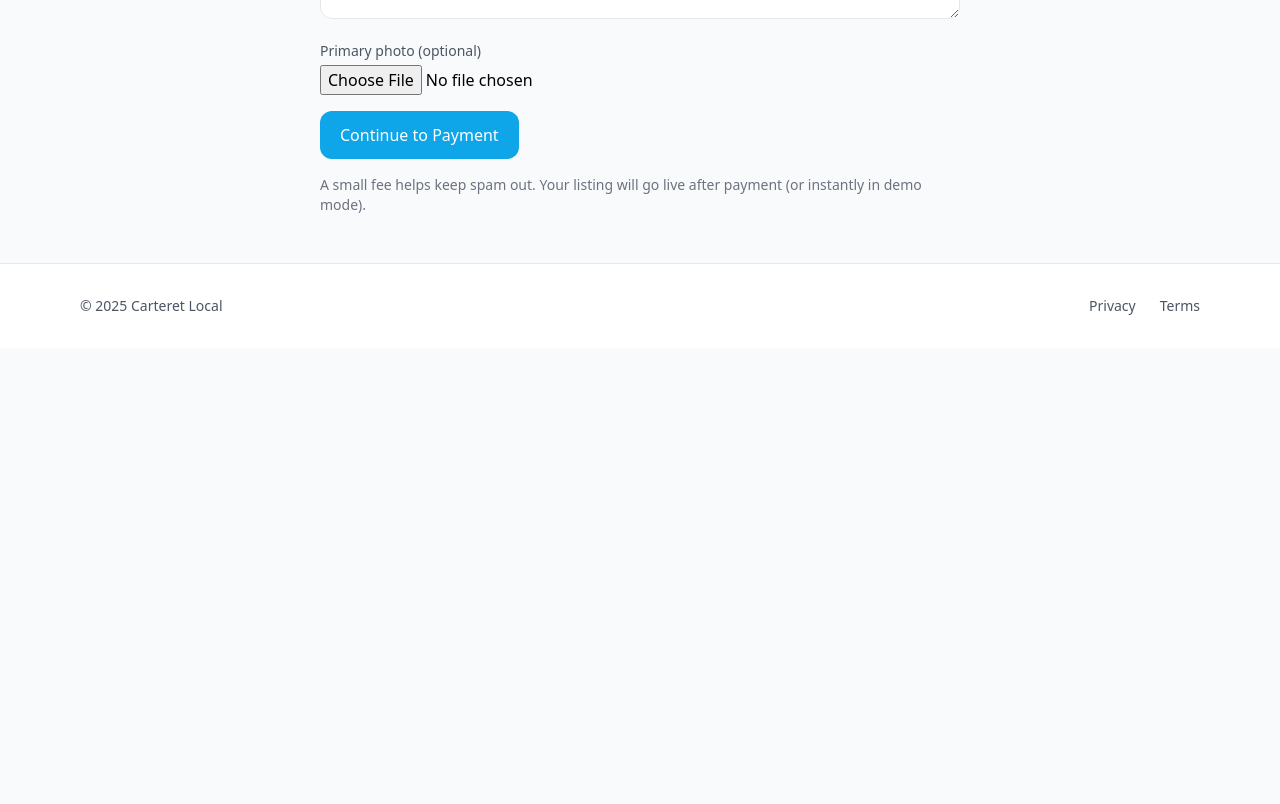
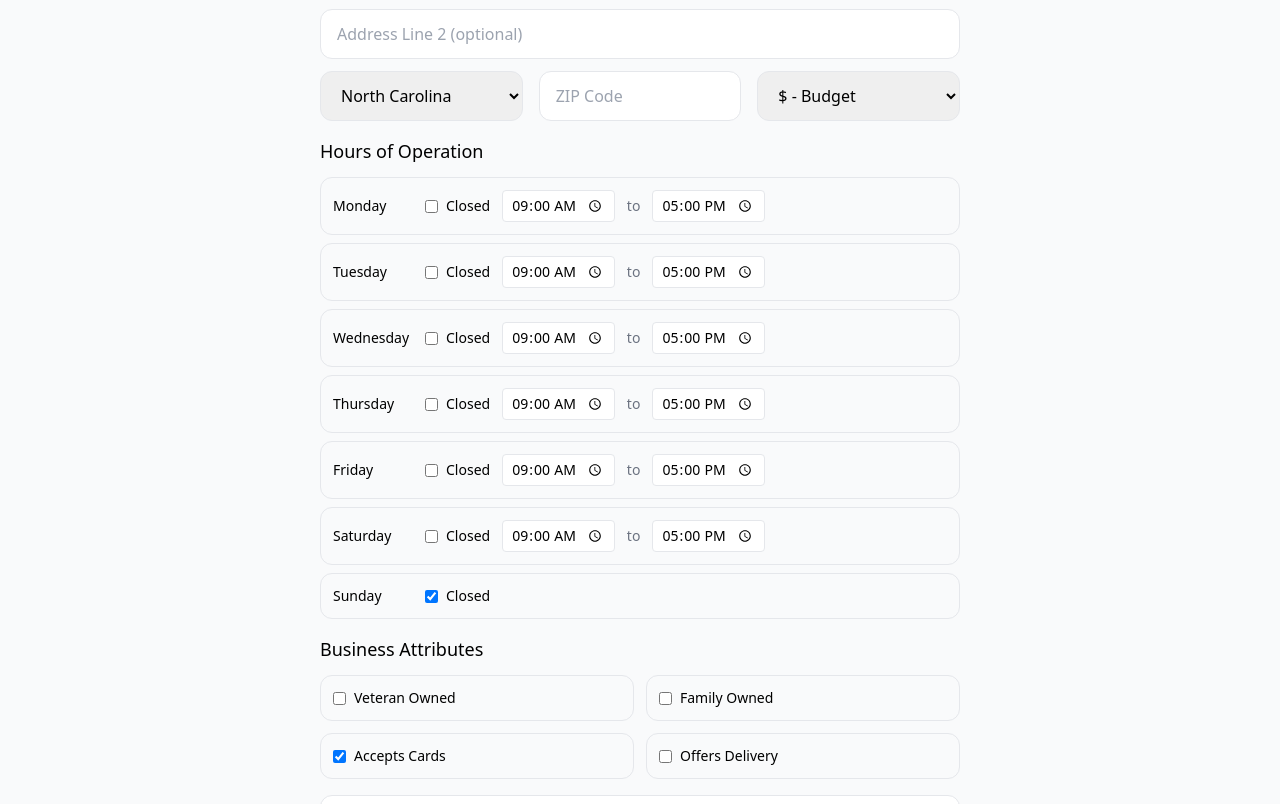
Before and after one commit to CRMwebsolution/carteret-count-biz, a React (Vite) app: page /add in a window 1280 px wide. Shown: the part 460-1264 px from the top of the page. Before the commit the page ends 808 px from the top, so only its background shows below. Built offline with nearby package versions, Linux system fonts and the light colour scheme; no server answers.

Commit message:
Add all listing fields with user-friendly hours input

```diff
--- a/src/pages/AddBusiness.tsx
+++ b/src/pages/AddBusiness.tsx
@@ -8,11 +8,49 @@ const MOCK = import.meta.env.VITE_MOCK_PAYMENTS === 'true'
 
 export default function AddBusiness(){
   const { user } = useAuth()
-  const [form, setForm] = useState<any>({ name: '', city: '', phone: '', website: '', description: '' })
+  const [form, setForm] = useState<any>({
+    name: '',
+    city: '',
+    phone: '',
+    website: '',
+    description: '',
+    email: '',
+    address_line1: '',
+    address_line2: '',
+    state: 'NC',
+    postal_code: '',
+    price_level: 1,
+    is_veteran_owned: false,
+    is_family_owned: false,
+    accepts_cards: true,
+    offers_delivery: false,
+    hours: {
+      monday: { open: '09:00', close: '17:00', is_closed: false },
+      tuesday: { open: '09:00', close: '17:00', is_closed: false },
+      wednesday: { open: '09:00', close: '17:00', is_closed: false },
+      thursday: { open: '09:00', close: '17:00', is_closed: false },
+      friday: { open: '09:00', close: '17:00', is_closed: false },
+      saturday: { open: '09:00', close: '17:00', is_closed: false },
+      sunday: { open: '09:00', close: '17:00', is_closed: true }
+    }
+  })
   const [photo, setPhoto] = useState<File|null>(null)
   const [loading, setLoading] = useState(false)
   const [error, setError] = useState<string| null>(null)
   const [success, setSuccess] = useState<string| null>(null)
+
+  function updateHours(day: string, field: string, value: any) {
+    setForm({
+      ...form,
+      hours: {
+        ...form.hours,
+        [day]: {
+          ...form.hours[day],
+          [field]: value
+        }
+      }
+    })
+  }
 
   async function handleSubmit(e: React.FormEvent){
     e.preventDefault()
@@ -39,6 +77,17 @@ export default function AddBusiness(){
         phone: form.phone,
         website: form.website,
         description: form.description,
+        email: form.email,
+        address_line1: form.address_line1,
+        address_line2: form.address_line2,
+        state: form.state,
+        postal_code: form.postal_code,
+        price_level: form.price_level,
+        is_veteran_owned: form.is_veteran_owned,
+        is_family_owned: form.is_family_owned,
+        accepts_cards: form.accepts_cards,
+        offers_delivery: form.offers_delivery,
+        hours: form.hours,
         status: 'pending',
         ...(validUserId && { owner_id: validUserId }),
       }
@@ -107,6 +156,7 @@ export default function AddBusiness(){
           value={form.name}
           onChange={e=>setForm({...form, name:e.target.value})}
         />
+
         <div className="grid grid-cols-1 md:grid-cols-2 gap-4">
           <input
             placeholder="City"
@@ -121,18 +171,152 @@ export default function AddBusiness(){
             onChange={e=>setForm({...form, phone:e.target.value})}
           />
         </div>
+
+        <div className="grid grid-cols-1 md:grid-cols-2 gap-4">
+          <input
+            type="email"
+            placeholder="Email"
+            className="w-full rounded-xl border px-4 py-3 text-base"
+            value={form.email}
+            onChange={e=>setForm({...form, email:e.target.value})}
+          />
           <input
             placeholder="Website (https://...)"
             className="w-full rounded-xl border px-4 py-3 text-base"
             value={form.website}
             onChange={e=>setForm({...form, website:e.target.value})}
           />
+        </div>
+
+        <div className="space-y-3">
+          <h3 className="text-lg font-medium">Address</h3>
+          <input
+            placeholder="Street Address"
+            className="w-full rounded-xl border px-4 py-3 text-base"
+            value={form.address_line1}
+            onChange={e=>setForm({...form, address_line1:e.target.value})}
+          />
+          <input
+            placeholder="Address Line 2 (optional)"
+            className="w-full rounded-xl border px-4 py-3 text-base"
+            value={form.address_line2}
+            onChange={e=>setForm({...form, address_line2:e.target.value})}
+          />
+          <div className="grid grid-cols-1 md:grid-cols-3 gap-4">
+            <select
+              className="w-full rounded-xl border px-4 py-3 text-base"
+              value={form.state}
+              onChange={e=>setForm({...form, state:e.target.value})}
+            >
+              <option value="NC">North Carolina</option>
+              <option value="SC">South Carolina</option>
+              <option value="VA">Virginia</option>
+            </select>
+            <input
+              placeholder="ZIP Code"
+              className="w-full rounded-xl border px-4 py-3 text-base"
+              value={form.postal_code}
+              onChange={e=>setForm({...form, postal_code:e.target.value})}
+            />
+            <select
+              className="w-full rounded-xl border px-4 py-3 text-base"
+              value={form.price_level}
+              onChange={e=>setForm({...form, price_level:parseInt(e.target.value)})}
+            >
+              <option value={1}>$ - Budget</option>
+              <option value={2}>$$ - Moderate</option>
+              <option value={3}>$$$ - Expensive</option>
+              <option value={4}>$$$$ - Very Expensive</option>
+            </select>
+          </div>
+        </div>
+
+        <div className="space-y-3">
+          <h3 className="text-lg font-medium">Hours of Operation</h3>
+          <div className="space-y-2">
+            {Object.entries(form.hours).map(([day, dayHours]: [string, any]) => (
+              <div key={day} className="flex items-center gap-3 p-3 border rounded-xl">
+                <div className="w-20 text-sm font-medium capitalize">{day}</div>
+                <label className="flex items-center gap-2">
+                  <input
+                    type="checkbox"
+                    checked={dayHours.is_closed}
+                    onChange={e => updateHours(day, 'is_closed', e.target.checked)}
+                    className="rounded"
+                  />
+                  <span className="text-sm">Closed</span>
+                </label>
+                {!dayHours.is_closed && (
+                  <>
+                    <input
+                      type="time"
+                      value={dayHours.open}
+                      onChange={e => updateHours(day, 'open', e.target.value)}
+                      className="rounded border px-2 py-1 text-sm"
+                    />
+                    <span className="text-sm text-gray-500">to</span>
+                    <input
+                      type="time"
+                      value={dayHours.close}
+                      onChange={e => updateHours(day, 'close', e.target.value)}
+                      className="rounded border px-2 py-1 text-sm"
+                    />
+                  </>
+                )}
+              </div>
+            ))}
+          </div>
+        </div>
+
+        <div className="space-y-3">
+          <h3 className="text-lg font-medium">Business Attributes</h3>
+          <div className="grid grid-cols-1 md:grid-cols-2 gap-3">
+            <label className="flex items-center gap-2 p-3 border rounded-xl cursor-pointer hover:bg-gray-50">
+              <input
+                type="checkbox"
+                checked={form.is_veteran_owned}
+                onChange={e=>setForm({...form, is_veteran_owned:e.target.checked})}
+                className="rounded"
+              />
+              <span className="text-sm">Veteran Owned</span>
+            </label>
+            <label className="flex items-center gap-2 p-3 border rounded-xl cursor-pointer hover:bg-gray-50">
+              <input
+                type="checkbox"
+                checked={form.is_family_owned}
+                onChange={e=>setForm({...form, is_family_owned:e.target.checked})}
+                className="rounded"
+              />
+              <span className="text-sm">Family Owned</span>
+            </label>
+            <label className="flex items-center gap-2 p-3 border rounded-xl cursor-pointer hover:bg-gray-50">
+              <input
+                type="checkbox"
+                checked={form.accepts_cards}
+                onChange={e=>setForm({...form, accepts_cards:e.target.checked})}
+                className="rounded"
+              />
+              <span className="text-sm">Accepts Cards</span>
+            </label>
+            <label className="flex items-center gap-2 p-3 border rounded-xl cursor-pointer hover:bg-gray-50">
+              <input
+                type="checkbox"
+                checked={form.offers_delivery}
+                onChange={e=>setForm({...form, offers_delivery:e.target.checked})}
+                className="rounded"
+              />
+              <span className="text-sm">Offers Delivery</span>
+            </label>
+          </div>
+        </div>
+
         <textarea
           placeholder="Short description"
           className="w-full rounded-xl border px-4 py-3 min-h-28 text-base resize-y"
           value={form.description}
           onChange={e=>setForm({...form, description:e.target.value})}
         />
+
         <div>
           <label className="text-sm text-gray-600 block mb-1">Primary photo (optional)</label>
           <input
@@ -142,6 +326,7 @@ export default function AddBusiness(){
             onChange={e=>setPhoto(e.target.files?.[0] || null)}
           />
         </div>
+
         {error && <p className="text-red-600 text-sm">{error}</p>}
         {success && <p className="text-green-700 text-sm">{success}</p>}
         <button
```
Lines whose indentation alone changed are shown as unchanged.
